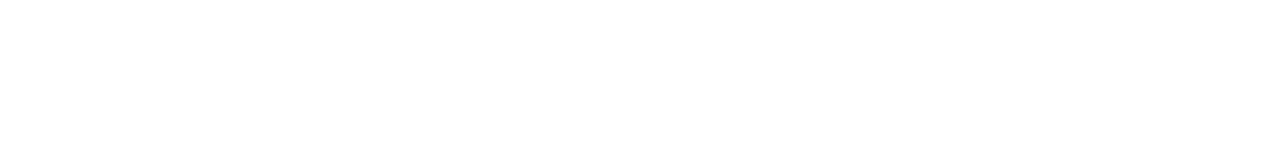
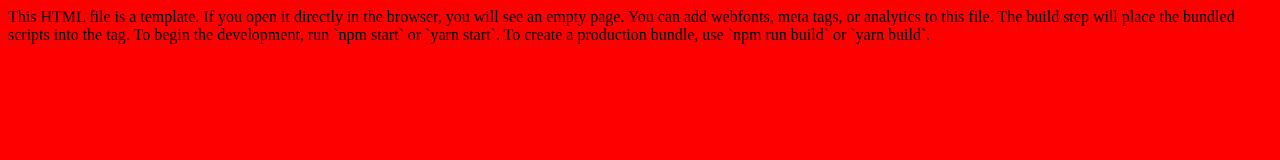
Before and after one commit to Ujjawaltaleja/Ujjawaltaleja.github.io, a plain HTML site: page index.html in a window 1280 px wide. Drawn offline with Linux system fonts and the light colour scheme.

Commit message:
Update index.html

```diff
--- a/index.html
+++ b/index.html
@@ -1,10 +1,15 @@
 <!DOCTYPE html>
 <html lang="en">
+<style>
+*{
+background-color:red;
+color:black;
+}
+</style>
+  <body>
 
-  <body>
-    <noscript>You need to enable JavaScript to run this app.</noscript>
     <div id="root"></div>
-    <!--
+
       This HTML file is a template.
       If you open it directly in the browser, you will see an empty page.
 
@@ -13,6 +18,6 @@
 
       To begin the development, run `npm start` or `yarn start`.
       To create a production bundle, use `npm run build` or `yarn build`.
-    -->
+
   </body>
 </html>
```
